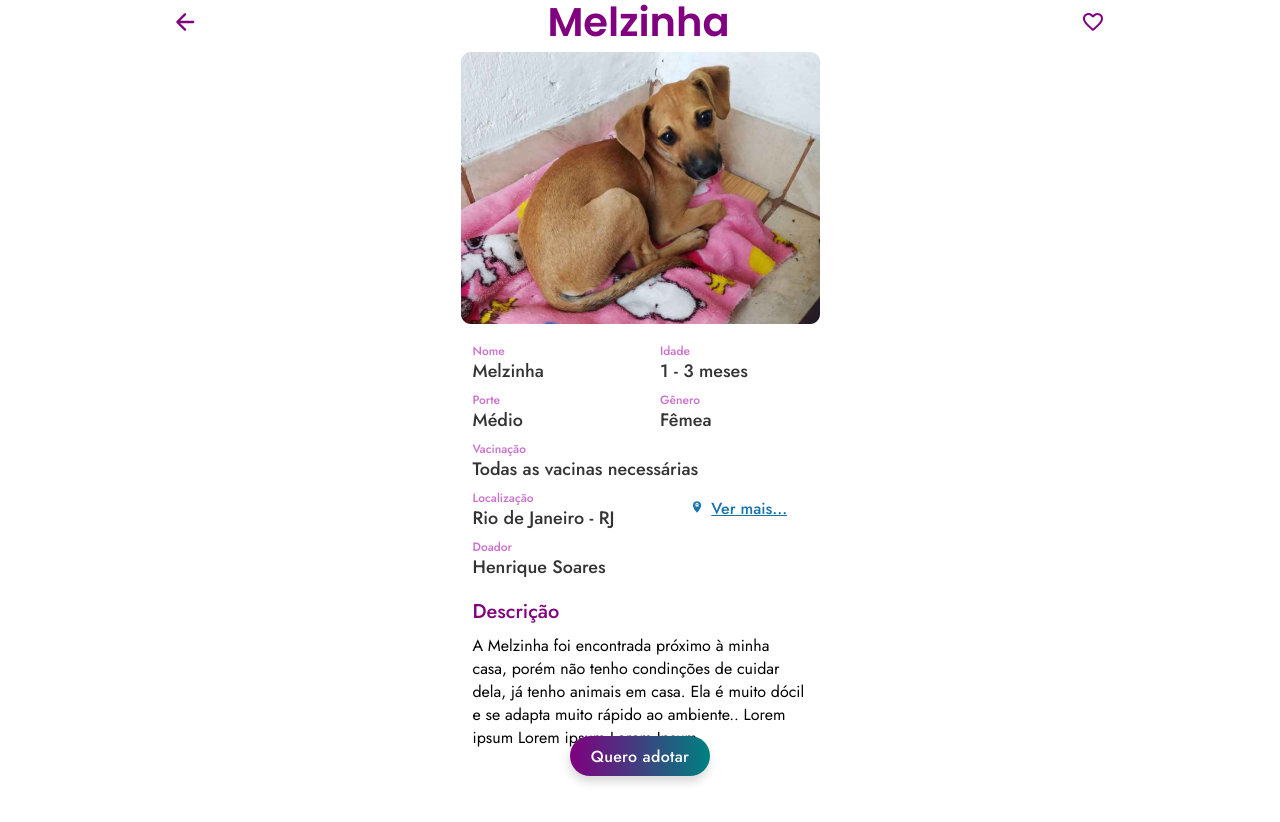
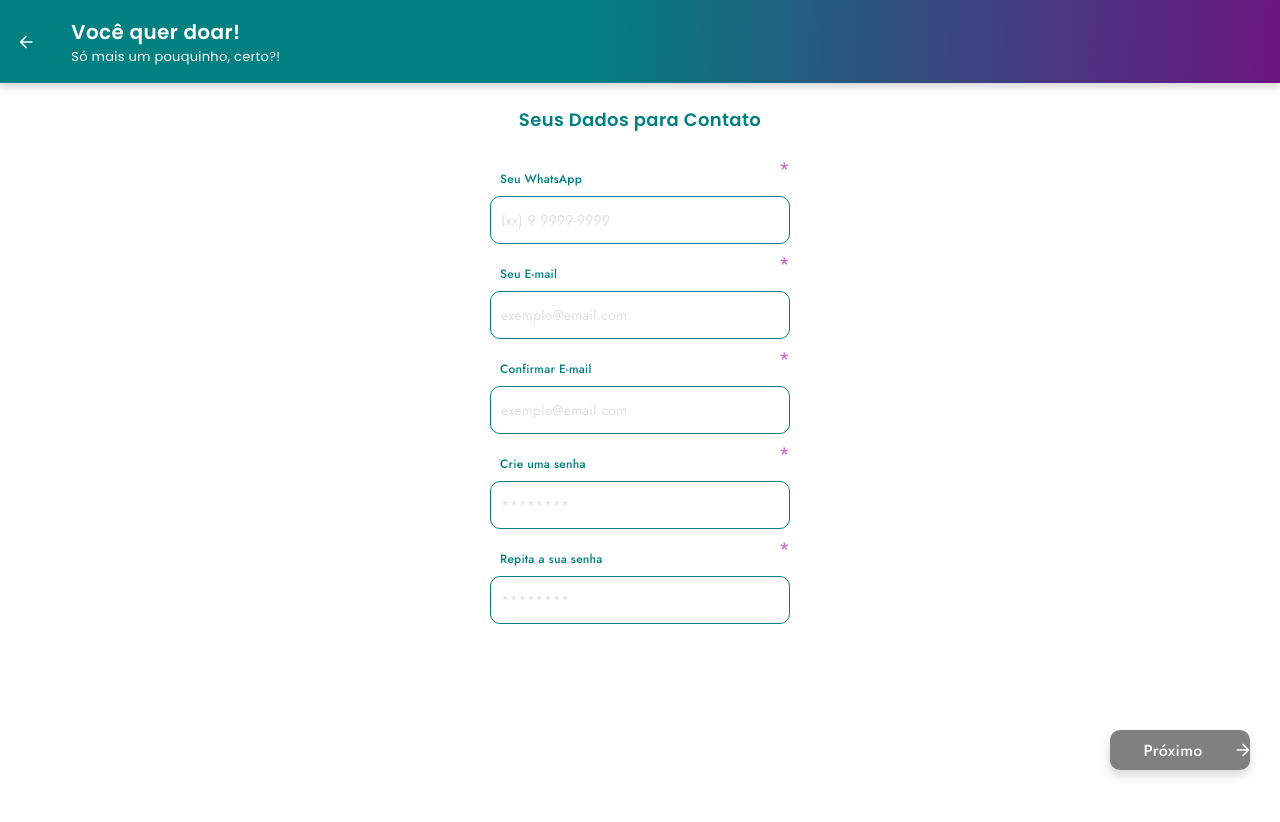
Before and after one commit to estartandodevs-course/Busquepet, a React (Create React App) app: page /dados-do-contato in a window 1280 px wide. Shown: the top 822 px of the page. After the commit the page ends 800 px from the top, so only its background shows below. Built offline with nearby package versions, Linux system fonts and the light colour scheme.

Commit message:
resolvendo problemas de deploy e posicionamento

```diff
--- a/src/App.js
+++ b/src/App.js
@@ -1,28 +1,14 @@
 import React from 'react';
-// import DonorRegister from './pages/cadastro-do-doador/cadastro-tipo-de-pessoa';
+import Routes from './components/Routes';
 import './app.scss'
-// import { useState } from 'react';
-// import { Select } from './components/select/Index';
- import Icone from './assets/images/Coracao.svg';
-// import Routes from './components/Routes';
-// import LocationData from './pages/cadastro-do-doador/cadastro-dados-localizacao';
-import PetDetail from './pages/perfil-pet/detalhe-perfil-pet/index';
-import Melzinha from './assets/images/Melzinha.png'
-// const { Button } = require('./components/button/Index');
+
 
 
 function App() {
-	// const [person, setPerson] = useState("")
 
 	return (
 		<div className="App">
-			{/* <DonorRegister /> */}
-			{/* <LocationData/> */}
-			<PetDetail dogImage={Melzinha} description="A Melzinha foi encontrada próximo à minha casa, porém não tenho condinções de cuidar dela, já tenho animais em casa. Ela é muito dócil e se adapta muito rápido ao ambiente.. Lorem ipsum Lorem ipsum Lorem Ipsum."></PetDetail>
-			{/* <Routes /> */}
-			 {/* <Button name="Fazer" identifier="green"></Button> */}
-			{/*<Select type="estado" /> */}
-
+			<Routes />
 		</div>
 	);
 }
--- a/src/components/Button/Button.scss
+++ b/src/components/Button/Button.scss
@@ -1,11 +1,11 @@
-@import url('https://fonts.googleapis.com/css2?family=Jost:wght@500&display=swap');
-%buttonStyle{
+@import url("https://fonts.googleapis.com/css2?family=Jost:wght@500&display=swap");
+%buttonStyle {
   width: 140px;
   height: 40px;
   border: 0;
   border-radius: 10px;
-    color: #FBFBFB;
-    font-family: 'Jost', sans-serif;
+  color: #fbfbfb;
+  font-family: "Jost", sans-serif;
   font-style: normal;
   font-weight: 500;
   font-size: 16px;
@@ -13,113 +13,105 @@
   cursor: pointer;
   box-shadow: -1px 6px 10px rgba(0, 0, 0, 0.15);
 
-    &:disabled{
+  &:disabled {
     background: #808080;
 
-        &:hover{
+    &:hover {
       background: #808080;
     }
   }
 
-    &:focus{
+  &:focus {
     outline: none;
   }
 
-    .button-Dad{
+  .button-Dad {
     display: flex;
     align-items: center;
     justify-content: space-around;
   }
 }
 
-.green{
+.green {
   @extend %buttonStyle;
 
-    &:enabled{
-        background:#008080;
+  &:enabled {
+    background: #008080;
 
-        &:hover{
-            background:#00CCCC;
+    &:hover {
+      background: #00cccc;
     }
   }
 }
 
-.white{
+.white {
   @extend %buttonStyle;
 
-    .text-button{
-        color: #800080 ;
+  .text-button {
+    color: #800080;
   }
 
-    &:enabled{
-        background:#FBFBFB;
+  &:enabled {
+    background: #fbfbfb;
     border: 1.5px solid #800080;
 
-
-        img{
+    img {
       display: none;
     }
 
-        &:hover{
-            border: 1.5px solid #CB6FCB;
-            background:#FBFBFB;
-            color: #9B3A9B;
+    &:hover {
+      border: 1.5px solid #cb6fcb;
+      background: #fbfbfb;
+      color: #9b3a9b;
     }
   }
 }
 
-.purple{
+.purple {
   @extend %buttonStyle;
 
-    &:enabled{
+  &:enabled {
     background: #800080;
 
-        &:hover{
-            background: #CB6FCB;
+    &:hover {
+      background: #cb6fcb;
     }
   }
 }
 
-.gradient{
+.gradient {
   @extend %buttonStyle;
 
-    &:enabled{
+  &:enabled {
     background: linear-gradient(90deg, #800080 0%, #008080 98.75%);
     border-radius: 20px;
     color: white;
 
-
-        img{
+    img {
       display: none;
     }
 
-        &:hover{
-            background: #EFBCEF;
+    &:hover {
+      background: #efbcef;
 
-            .text-button{
+      .text-button {
         color: #800080;
       }
     }
   }
-
-
 }
 
-.whiteGreen{
+.whiteGreen {
   @extend %buttonStyle;
-    .text-button{
-        color: #008080 ;
+  .text-button {
+    color: #008080;
   }
-    &:enabled{
-        background:#FBFBFB;
-        border: 1.5px solid #00CCCC;
+  &:enabled {
+    background: #fbfbfb;
+    border: 1.5px solid #00cccc;
 
-    img{
+    img {
       display: none;
-    }
-
-    &:hover{
-        //Ver se tem no figma
     }
   }
 }
--- a/src/components/Button/index.jsx
+++ b/src/components/Button/index.jsx
@@ -1,17 +1,17 @@
-import React from 'react';
-import Text from '../Text'
-import './Button.scss';
+import React from "react";
+import Text from "../Text";
+import "./Button.scss";
 
-export default function Button (props) {
-    const {identifier, icon, name, onClick, disabled} = props;
-    return(
-        <div>
-            <button className={identifier} onClick={onClick}  >
-                <div className="button-Dad">
-                        <Text type="textbutton">{name}</Text>
-                    <img className="Icons" src={icon} alt="Icon"/>
-                </div>
-            </button>
+export default function Button(props) {
+  const { identifier, icon, name, onClick, disabled } = props;
+  return (
+    <div>
+      <button className={identifier} onClick={onClick} disabled={disabled}>
+        <div className="button-Dad">
+          <Text type="textbutton">{name}</Text>
+          <img className="Icons" src={icon} alt="Icon" />
         </div>
-    )
+      </button>
+    </div>
+  );
 }
--- a/src/components/Routes/index.jsx
+++ b/src/components/Routes/index.jsx
@@ -9,7 +9,7 @@ import DonorRegister from '../../pages/cadastro-do-doador/cadastro-tipo-de-pesso
 import RegisterPersonPhysical from '../../pages/cadastro-do-doador/cadastro-pessoa-fisica'
 import RegisterLegalPerson from '../../pages/cadastro-do-doador/cadastro-pessoa-juridica'
 import ContactDetails from '../../pages/cadastro-do-doador/cadastro-dados-contato'
-import ProfilePet from '../../pages/perfil-pet'
+import ProfilePet from '../../pages/perfil-pet/detalhe-perfil-pet'
 import Login from '../../pages/login'
 
 export default function Routes(){
--- a/src/components/header-tela-adocao/Style.scss
+++ /dev/null
@@ -1,49 +0,0 @@
-@import url('https://fonts.googleapis.com/css2?family=Poppins:wght@600&display=swap');
-
-%headerStyle{
-    display: flex;
-    width: 100%;
-    justify-content: space-around;
-    align-items: center;
-    height: 44px;
-    font-family: 'Poppins', sans-serif;
-    font-style: normal;
-    font-weight: 600;
-    font-size: 20px;
-    font-style: normal;
-
-    img{
-        cursor: pointer;
-    }
-}
-
-.headerWhite{
-    @extend %headerStyle;
-    color: #800080;
-}
-
-.headerGreen{
-    @extend %headerStyle;
-    justify-content: space-around;
-    color: #FBFBFB;
-    background: linear-gradient(90.79deg, #008080 0%, #800080 100%);
-
-    img{
-        &:first-child{
-           opacity: 0;
-           cursor:default;
-        }
-    }
-}
-
-.headerDonor{
-    @extend %headerStyle;
-    color: #800080;
-
-    img{
-        &:last-child{
-            opacity: 0;
-            cursor:default;
-        }
-    }
-}
--- a/src/components/header-tela-adocao/index.jsx
+++ /dev/null
@@ -1,16 +0,0 @@
-import './Style.scss'
-
-export default function HeaderAdoption(props){
-
-    const {titleName, imageOne,imageTwo,identification} = props;
-
-    return(
-        <>
-        <header className={identification}>
-                <img src={imageOne} alt="seta volta"/>
-                <h1>{titleName}</h1>
-                <img src={imageTwo} alt="coracao"/>
-            </header>
-        </>
-    )
-}
--- a/src/pages/perfil-pet/detalhe-perfil-pet/Style.scss
+++ b/src/pages/perfil-pet/detalhe-perfil-pet/Style.scss
@@ -14,13 +14,12 @@ main{
     img{
         max-width: 359px;
         height: 272px;
-        padding: 8px 2%;
-        margin: 0 auto;
+        margin: 8px 8px 0 8px;
     }
 
     .dogData{
         max-width: 375px;
-        margin: 0px auto;
+        margin-top: 24px;
         display: flex;
         flex-wrap: wrap;
 
@@ -37,6 +36,12 @@ main{
                 align-self: center;
             }
         }
+
+        .localizacao{
+            flex: 1 1 100px;
+            margin: 30px 10px 0px 20px;
+        }
+
     }
 
     a{
@@ -86,7 +91,6 @@ main{
     }
 
     #position{
-
         position: sticky;
         bottom: 0;
         background: -moz-linear-gradient(top, transparent 0%, transparent 100%);
--- a/src/pages/perfil-pet/detalhe-perfil-pet/index.jsx
+++ b/src/pages/perfil-pet/detalhe-perfil-pet/index.jsx
@@ -1,17 +1,14 @@
-import './Style.scss';
-import TextDescription from '../../../components/text-description/index';
-import Button from '../../../components/Button/index'
-import imageArrow from '../../../assets/images/arrowPurple.svg'
-import purpleHeart from '../../../assets/images/purpleHeart.svg'
-import HeaderAdoption from '../../../components/header-tela-adocao';
-import accountCircle from '../../../assets/images/accountCircle.svg'
+import "./Style.scss";
+import TextDescription from "../../../components/text-description/index";
+import Button from "../../../components/Button/index";
+import imageArrow from "../../../assets/images/arrowPurple.svg";
+import purpleHeart from "../../../assets/images/purpleHeart.svg";
+import HeaderAdoption from "../../../components/HeaderAdoption";
+import dogImage from '../../../assets/images/Melzinha.png'
+export default function PetDetail() {
+//   const { dogImage, description } = props;
 
-export default function PetDetail(props){
-
-
-    const {dogImage, description} = props;
-
-    return(
+  return (
     <>
       {/* <header>
                 <img src={imageArrow} alt="seta volta"/>
@@ -19,13 +16,17 @@ export default function PetDetail(props){
                 <img src={purpleHeart} alt="coracao"/>
             </header> */}
 
-            <HeaderAdoption imageOne={imageArrow} titleName="Melzinha" imageTwo={purpleHeart} identification="headerWhite"></HeaderAdoption>
+      <HeaderAdoption
+        imageOne={imageArrow}
+        titleName="Melzinha"
+        imageTwo={purpleHeart}
+        identification="headerWhite"
+      />
 
       <main>
-                <img src={dogImage} alt="cachorro imagem"/>
+        <img src={dogImage} alt="cachorro imagem" />
 
         <div className="dogData">
-
           <div className="dogCerto">
             <TextDescription title="Nome" description="Melzinha" />
           </div>
@@ -43,36 +44,41 @@ export default function PetDetail(props){
           </div>
 
           <div className="dogCerto">
-                        <TextDescription title="Vacinação" description="Todas as vacinas necessárias" />
+            <TextDescription
+              title="Vacinação"
+              description="Todas as vacinas necessárias"
+            />
           </div>
 
           <div className="dogCerto">
-                        <TextDescription title="Localização" description="Rio de Janeiro - RJ"/>
+            <TextDescription
+              title="Localização"
+              description="Rio de Janeiro - RJ"
+            />
+          </div>
+
+          <div className="localizacao">
+            <span>
+              <a href="#">Ver mais...</a>
+            </span>
           </div>
 
           <div className="dogCerto">
-                        <span><a href="#">Ver mais...</a></span>
-                    </div>
-
-                    <div className="dogCerto">
-                        <TextDescription title="Doador" description="Henrique Soares"/>
+            <TextDescription title="Doador" description="Henrique Soares" />
           </div>
         </div>
 
-                <section className='description'>
+        <section className="description">
           <h3>Descrição</h3>
-                    <p className="paragraph">{description}</p>
-
+          {/* {// Depois vai ser passada como props, mas atualmente será feito só a tela.}
+          <p className="paragraph">{description}</p> */}
+          <p className="paragraph">A Melzinha foi encontrada próximo à minha casa, porém não tenho condinções de cuidar dela, já tenho animais em casa. Ela é muito dócil e se adapta muito rápido ao ambiente.. Lorem ipsum Lorem ipsum Lorem Ipsum.</p>
         </section>
 
         <div id="position">
           <Button identifier="gradient" name="Quero adotar"></Button>
         </div>
-
-
       </main>
-
-
     </>
-    )
+  );
 }
```
Lines whose indentation alone changed are shown as unchanged.
